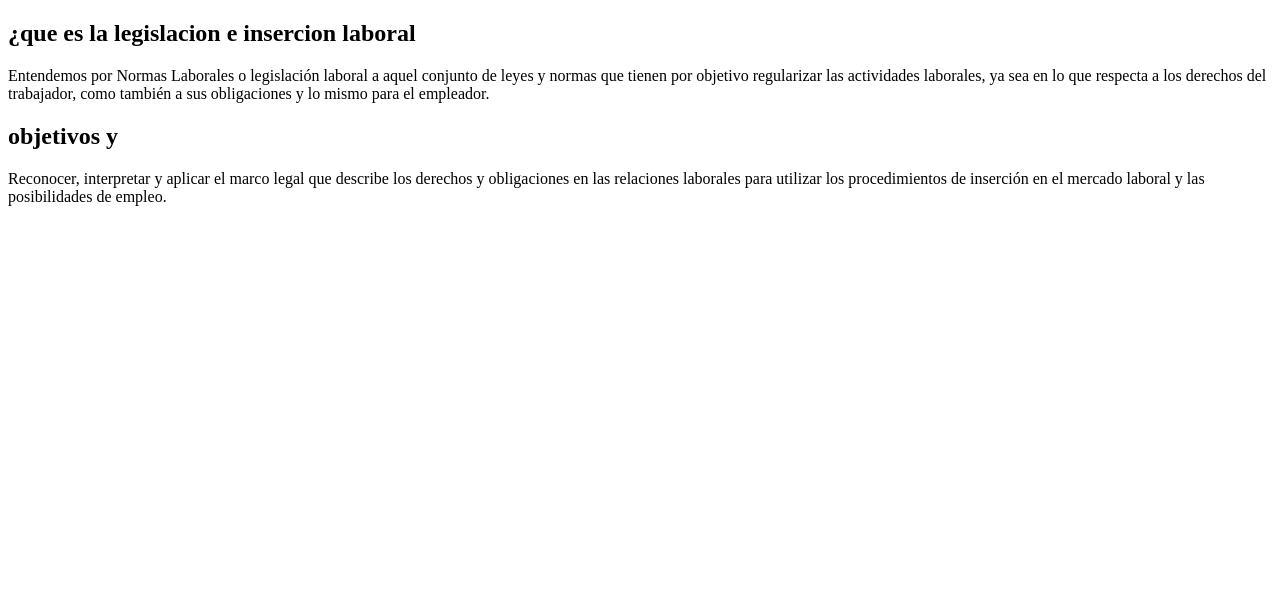
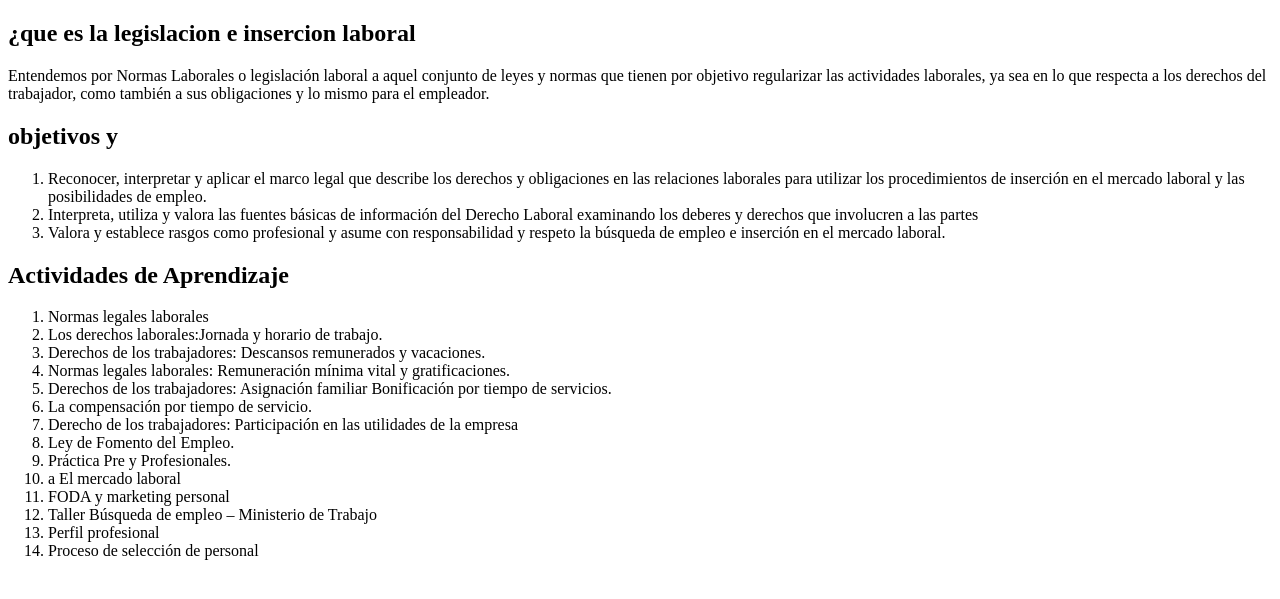
Before and after one commit to rccal/TPWEB, a PHP site: page / in a window 1280 px wide. Shown: the top 599 px of the page. Run offline with PHP 8.4, Linux system fonts and the light colour scheme.

Commit message:
actualizacion damian

```diff
--- a/Legislacion e insercion Laboral/index.php
+++ b/Legislacion e insercion Laboral/index.php
@@ -18,9 +18,40 @@
             </div>
             <div class="objetivos">
                 <h2>objetivos y </h2>
-                <p>Reconocer, interpretar y aplicar el marco legal que describe los derechos y obligaciones en las
-                relaciones laborales para utilizar los procedimientos de inserción en el mercado laboral y las posibilidades
-                de empleo. </p>
+                <ol>
+                    <li>
+                        Reconocer, interpretar y aplicar el marco legal que describe los derechos y obligaciones en las
+                        relaciones laborales para utilizar los procedimientos de inserción en el mercado laboral y las posibilidades
+                        de empleo.
+                    </li>
+                    <li>
+                        Interpreta, utiliza y valora las fuentes básicas de información del Derecho Laboral examinando los
+                        deberes y derechos que involucren a las partes
+                    </li>
+                    <li>
+                        Valora y establece rasgos como profesional y asume con responsabilidad y respeto la búsqueda de empleo
+                        e inserción en el mercado laboral.
+                    </li>
+                </ol>
+            </div>
+            <div class="temas">
+                <h2>Actividades de Aprendizaje</h2>
+                <ol>
+                    <li>Normas legales laborales</li>
+                    <li>Los derechos laborales:Jornada y horario de trabajo.</li>
+                    <li>Derechos de los trabajadores: Descansos remunerados y vacaciones.</li>
+                    <li>Normas legales laborales: Remuneración mínima vital y gratificaciones.</li>
+                    <li>Derechos de los trabajadores: Asignación familiar Bonificación por tiempo de servicios.</li>
+                    <li>La compensación por tiempo de servicio.</li>
+                    <li>Derecho de los trabajadores: Participación en las utilidades de la empresa</li>
+                    <li>Ley de Fomento del Empleo.</li>
+                    <li>Práctica Pre y Profesionales.</li>
+                    <li>a El mercado laboral</li>
+                    <li>FODA y marketing personal</li>
+                    <li>Taller Búsqueda de empleo – Ministerio de Trabajo</li>
+                    <li>Perfil profesional</li>
+                    <li>Proceso de selección de personal</li>
+                </ol>
             </div>
         </div>
     </section>
```
